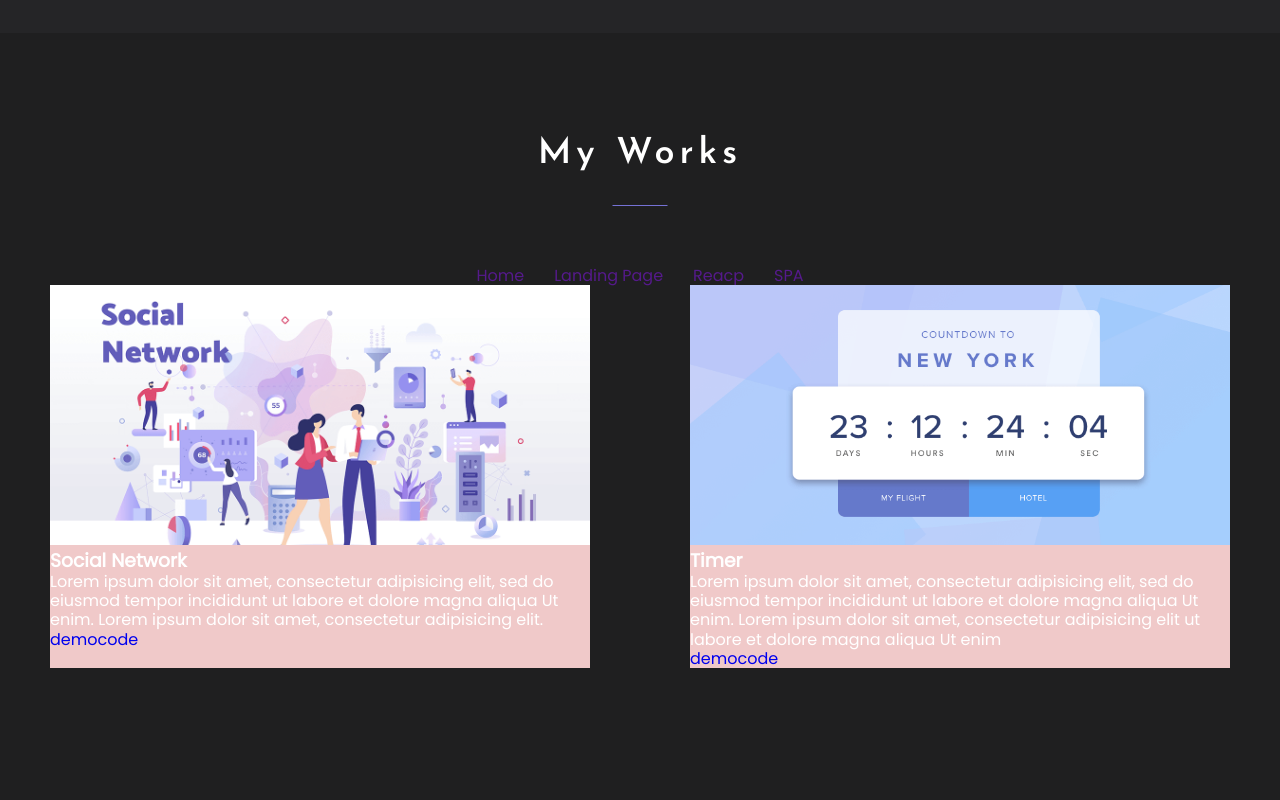
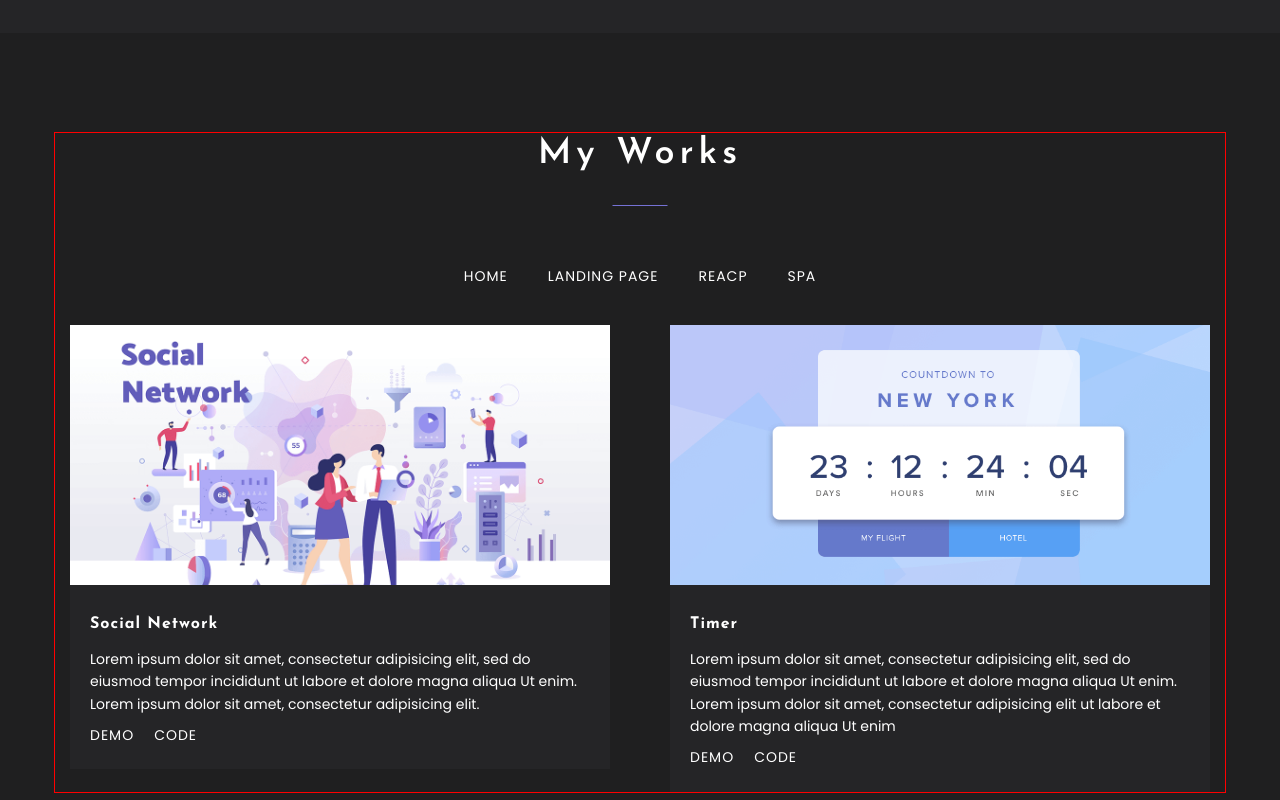
Before and after one commit to alexfcode/portfolio, a React app: page / in a window 1280 px wide. Shown: the part 1800-2600 px from the top of the page. Built offline with nearby package versions, Linux system fonts and the light colour scheme.

Commit message:
work is styled

```diff
--- a/src/components/Button.tsx
+++ b/src/components/Button.tsx
@@ -1,5 +1,8 @@
 import styled from "styled-components";
 
 export const Button = styled.button`
-
+    font-size: 14px;
+    font-weight: 400;
+    letter-spacing: 1px;
+    text-transform: uppercase;
 `
--- /dev/null
+++ b/src/components/Link.tsx
@@ -0,0 +1,33 @@
+import styled from "styled-components";
+import {theme} from "../styles/Theme";
+
+export const Link = styled.a`
+    font-size: 14px;
+    font-weight: 400;
+    letter-spacing: 1px;
+    text-transform: uppercase;
+    padding: 10px;
+    position: relative;
+    z-index: 0;
+
+    &:hover {
+        &::before {
+            height: 10px;
+        }
+    }
+
+
+
+    &::before {
+        content: "";
+        display: inline-block;
+        //height: 10px;
+        background-color: ${theme.colors.accent};
+
+        position: absolute;
+        bottom: 5px;
+        left: 0;
+        right: 0;
+        z-index: -1;
+    }
+`
--- a/src/components/menu/Menu.tsx
+++ /dev/null
@@ -1,32 +0,0 @@
-import React from "react";
-import styled from "styled-components";
-
-
-
-export const Menu = (props: { menuItems: Array<string> }) => {
-    return (
-        <StyledMenu>
-            <ul>
-
-                {props.menuItems.map((item, index) => {
-                    return (
-                        <li key={index}>
-                            <a href="">{item}</a>
-                        </li>
-                    )
-                })}
-
-
-            </ul>
-        </StyledMenu>
-    );
-
-};
-
-const StyledMenu = styled.nav`
-    ul {
-        display: flex;
-        gap: 30px;
-        justify-content: center;
-    }
-`
--- a/src/layout/sections/skills/skill/Skill.tsx
+++ b/src/layout/sections/skills/skill/Skill.tsx
@@ -30,18 +30,12 @@
 
 const SkillTitle = styled.h3`
     margin: 70px 0 15px;
-    font-family: "Josefin Sans", sans-serif;
-    font-size: 16px;
-    font-weight: 700;
-    letter-spacing: 1px;
     text-transform: uppercase;
     `
 
 const SkillText = styled.p`
 text-align:center;
-font-size: 14px;
-font-weight: 400;
-line-height: 1.6;
+
 `
 
 const StyledSkill = styled.div`
--- a/src/layout/sections/works/Works.tsx
+++ b/src/layout/sections/works/Works.tsx
@@ -1,20 +1,22 @@
 import React from "react";
 import styled from "styled-components";
-import { SectionTitle } from "../../../components/SectionTitle";
-import { Menu } from "../../../components/menu/Menu";
-import { FlexWrapper } from "../../../components/FlexWrapper";
-import { Work } from "./work/Work";
+import {SectionTitle} from "../../../components/SectionTitle";
+import {TabMenu} from "./work/tabMenu/TabMenu";
+import {FlexWrapper} from "../../../components/FlexWrapper";
+import {Work} from "./work/Work";
 import socialImg from "../../../assets/images/proj1.webp"
 import timerImg from "../../../assets/images//proj2.webp"
+import {Container} from "../../../components/Container";
 
 const worksItems = ["Home", "Landing Page", "Reacp", "SPA",]
 
 export const Works = () => {
     return (
         <StyledWorks>
+            <Container>
                 <SectionTitle>My Works</SectionTitle>
-            <Menu menuItems={worksItems} />
-            <FlexWrapper justify={"space-around"}>
+                <TabMenu menuItems={worksItems}/>
+                <FlexWrapper justify={"space-between"} align={"flex-start"} >
                     <Work
                         src={socialImg}
                         title={"Social Network"}
@@ -24,11 +26,12 @@
                         title={"Timer"}
                         text={"Lorem ipsum dolor sit amet, consectetur adipisicing elit, sed do eiusmod tempor incididunt ut labore et dolore magna aliqua Ut enim. Lorem ipsum dolor sit amet, consectetur adipisicing elit  ut labore et dolore magna aliqua Ut enim"}/>
                 </FlexWrapper>
+            </Container>
+
         </StyledWorks>
     );
 };
 
 const StyledWorks = styled.section`
-    min-height: 100vh;
-    background-color: #f3f7c5;
+
 `
--- a/src/layout/sections/works/work/Work.tsx
+++ b/src/layout/sections/works/work/Work.tsx
@@ -1,5 +1,8 @@
 import React from "react";
 import styled from "styled-components";
+import {Link} from "../../../../components/Link";
+import {theme} from "../../../../styles/Theme";
+import {Button} from "../../../../components/Button";
 
 type WorkPropsType = {
     src: string
@@ -11,19 +14,70 @@
 export const Work = (props: WorkPropsType) => {
     return(
         <StyledWork>
+            <ImageWrapper>
                 <Image src={props.src} alt="" />
+                <Button>view project</Button>
+            </ImageWrapper>
+
+            <Description>
                 <Title>{props.title}</Title>
                 <Text>{props.text}</Text>
                 <Link href={"#"}>demo</Link>
                 <Link href={"#"}>code</Link>
+            </Description>
+
         </StyledWork>
     )
 }
 
 const StyledWork = styled.div`
-    background-color: #f0c9c9;
+    background-color: ${theme.colors.secondaryBg};
     max-width: 540px;
     width: 100%;
+
+    ${Link} {
+        padding: 10px 0;
+
+        & + ${Link} {
+            margin-left: 20px;
+        }
+    }
+`
+const ImageWrapper = styled.div`
+    position: relative;
+
+    &:hover {
+        &::before {
+            content: "";
+            position: absolute;
+            left: 0;
+            right: 0;
+            top: 0;
+            bottom: 0;
+            background: rgba(0, 0, 0, 0.30);
+            backdrop-filter: blur(4px);
+        }
+        ${Button} {
+            opacity: 1;
+        }
+    }
+
+    ${Button} {
+        opacity: 0;
+        position: absolute;
+        left: 50%;
+        top: 50%;
+        transform: translate(-50%, -50%);
+
+        &::before {
+            height: 100%;
+            width: 100%;
+        }
+
+
+    }
+
+
 `
 
 const Image = styled.img`
@@ -36,8 +90,11 @@
 
 `
 const Text = styled.p`
+    margin: 14px 0 10px;
 
 `
-const Link = styled.a`
+
+const Description = styled.div`
+padding: 25px 20px;
 
 `
--- /dev/null
+++ b/src/layout/sections/works/work/tabMenu/TabMenu.tsx
@@ -0,0 +1,39 @@
+import React from "react";
+import styled from "styled-components";
+import {Link} from "../../../../../components/Link";
+
+
+
+export const TabMenu = (props: { menuItems: Array<string> }) => {
+    return (
+        <StyledTabMenu>
+            <ul>
+
+                {props.menuItems.map((item, index) => {
+                    return (
+                        <ListItem key={index}>
+                            <Link href="">{item}</Link>
+                        </ListItem>
+                    )
+                })}
+
+
+            </ul>
+        </StyledTabMenu>
+    );
+
+};
+
+const StyledTabMenu = styled.nav`
+    margin-bottom: 40px;
+    ul {
+        display: flex;
+        gap: 20px;
+        justify-content: center;
+    }
+`
+
+
+const ListItem = styled.li`
+
+`
--- a/src/styles/Global.styled.ts
+++ b/src/styles/Global.styled.ts
@@ -25,14 +25,46 @@
 
 a {
     text-decoration: none;
+    color: ${theme.colors.font}
 }
 
 ul {
     list-style: none;
 }
-buttton {
+button {
     background-color: unset;
     border: none;
+    cursor: pointer;
+    color: ${theme.colors.font};
+    width: 170px;
+    height: 32px;
+    position: relative;
+    z-index: 0;
+
+    &:hover {
+        &::before {
+            height: 100%;
+            width: 100%;
+        }
+       }
+
+    &::before {
+        content: "";
+        display: inline-block;
+        height: 10px;
+        width: 50%;
+        bottom: 0;
+        left: 50%;
+        transform: translateX(-50%);
+        position: absolute;
+        z-index: -1;
+        background-color: ${theme.colors.accent};
+
+    }
+
+
+
+
 }
 
 section {
@@ -46,4 +78,17 @@
 section:nth-of-type(even) {
   background-color: ${theme.colors.secondaryBg}
 }
+
+h3  {
+    font-family: "Josefin Sans", sans-serif;
+    font-size: 16px;
+    font-weight: 700;
+    letter-spacing: 1px;
+}
+
+p{
+    font-size: 14px;
+    font-weight: 400;
+    line-height: 1.6;
+}
 `
```
Lines whose indentation alone changed are shown as unchanged.
